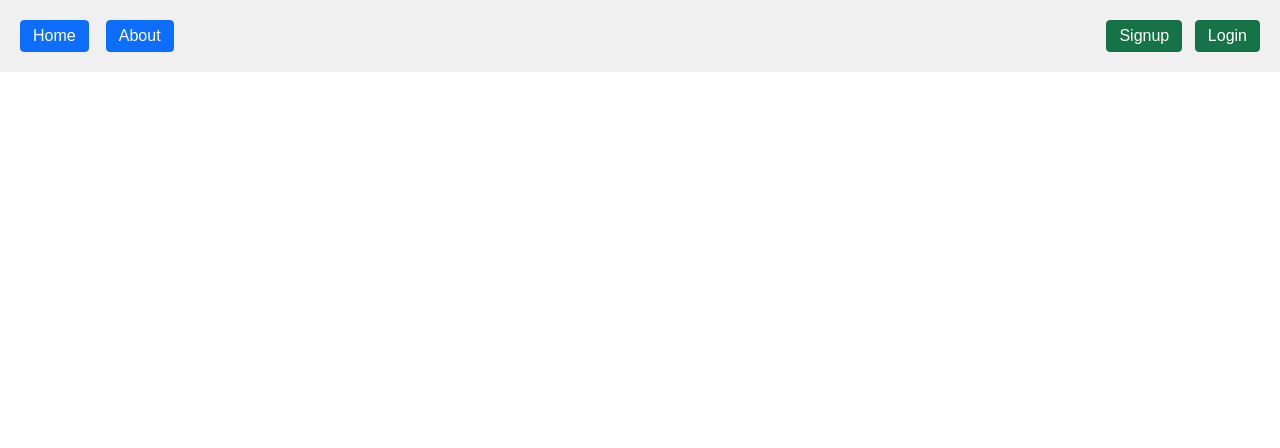
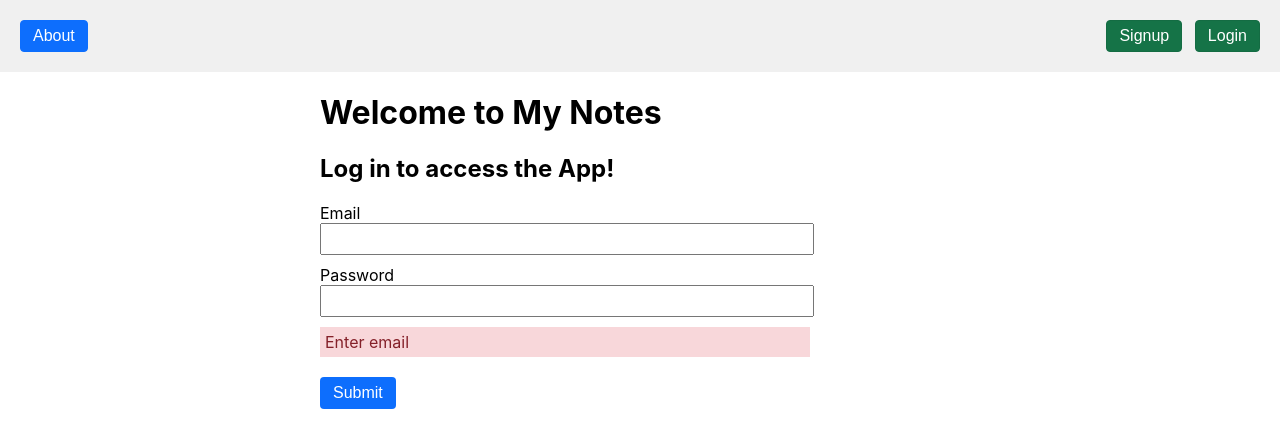
Before and after one commit to ACP-patwardhan/my-notes, a React (Create React App) app: page /login in a window 1280 px wide. Shown: the top 448 px of the page. Built offline with nearby package versions, Linux system fonts and the light colour scheme.

Commit message:
Created login component Connected with login api

```diff
--- a/src/App.js
+++ b/src/App.js
@@ -8,6 +8,7 @@ import Navbar from "./components/navbar/Navbar";
 import Home from './components/home/Home';
 import About from './components/about/About';
 import Signup from "./components/signup/Signup";
+import Login from "./components/signup/Login";
 function App() {
   return (
     <div>
@@ -18,6 +19,7 @@ function App() {
             <Route exact path="/" element={<Home />} />
             <Route exact path="/about" element={<About />} />
             <Route exact path="/signup" element={<Signup />} />
+            <Route exact path="/login" element={<Login />} />
           </Routes>
         </Router>
       </LoginState>
--- a/src/components/home/Home.jsx
+++ b/src/components/home/Home.jsx
@@ -1,9 +1,23 @@
-import React from 'react';
+import styles from './home.module.css';
+import React, { useContext } from 'react';
+import { LoginContext } from '../../contexts/login/LoginState';
 
 function Home() {
+    const loginState = useContext(LoginContext);
+    const login = loginState.login;
     return (
-        <div>
-            This is Home
+        <div className={styles.container}>
+            {login ?
+                <div>
+                    This is home
+                </div>
+                : <div>
+                    <h1>You are not logged in!</h1>
+                    <div>If you are an existing user please consider logging in. </div>
+                    <div>If you are a new user , you need to signup in order to access the page.</div>
+                    <div>These options are available on the top right of your screen.</div>
+                </div>
+            }
         </div>
     );
 }
--- /dev/null
+++ b/src/components/home/home.module.css
@@ -0,0 +1,5 @@
+.container{
+    margin: auto;
+    width: 50vw;
+    text-align: center;
+}
--- a/src/components/navbar/Navbar.jsx
+++ b/src/components/navbar/Navbar.jsx
@@ -17,12 +17,12 @@ function Navbar() {
     return (
         <div className={styles.navbar}>
             <div className={styles.leftNav}>
-                <button className={classNameAdder(styles.btn,styles.stdColor)} onClick={()=>handleNavigation("/")}>Home</button>
+                {login && <button className={classNameAdder(styles.btn,styles.stdColor)} onClick={()=>handleNavigation("/")}>Home</button>}
                 <button className={classNameAdder(styles.btn,styles.stdColor)} onClick={()=>handleNavigation("/about")}>About</button>
             </div>
             <div className={styles.rightNav}>
                 {!login && <button className={classNameAdder(styles.btn,styles.loginColor)} onClick={()=>handleNavigation("/signup")}>Signup</button>}
-                {login?<button className={classNameAdder(styles.btn,styles.logoutColor)} onClick={handleLogout}>Logout</button>: <button className={classNameAdder(styles.btn,styles.loginColor)}>Login</button>}
+                {login?<button className={classNameAdder(styles.btn,styles.logoutColor)} onClick={handleLogout}>Logout</button>: <button onClick={()=>handleNavigation("/login")} className={classNameAdder(styles.btn,styles.loginColor)}>Login</button>}
             </div>
         </div>
     );
--- /dev/null
+++ b/src/components/signup/Login.jsx
@@ -0,0 +1,68 @@
+import React, { useState,useContext } from 'react';
+import { LoginContext } from '../../contexts/login/LoginState';
+import { useNavigate } from "react-router-dom";
+import { host, endpoints } from '../../constants/requestConstants';
+import styles from './signup.module.css';
+function Login() {
+    const loginState = useContext(LoginContext);
+    const [Creds, setCreds] = useState({ email: "", password: ""});
+    const navigate = useNavigate();
+    const handleSubmit = async (e) => {
+        e.preventDefault();
+        const url = host + endpoints.login;
+        const data = {
+            email: Creds.email,
+            password: Creds.password,
+        }
+        const response = await fetch(url, {
+            method: 'POST',
+            headers: {
+                'Content-Type': 'application/json'
+            },
+            body: JSON.stringify(data)
+        });
+        const {success,authToken} = await response.json();
+        if(success){
+            loginState.updateLoginState(true);
+            localStorage.setItem('authToken',authToken);
+            navigate('/');
+        }
+        else{
+            alert('Username or Password is not correct');
+        }
+    }
+    const onChangeHandler = async (e) => {
+        setCreds({ ...Creds, [e.target.name]: e.target.value })
+    }
+    const getErrorText = () => {
+        if (Creds.email.length === 0) return 'Enter email';
+        if (Creds.password.length === 0) return 'Enter Password';
+        return 'no error!';
+    }
+    const isDisabled = () => {
+        return Creds.email.length === 0 || Creds.password.length === 0;
+    }
+    const errorText = getErrorText();
+    let btnClass = styles.btn;
+    if (isDisabled()) btnClass += ' disabled';
+    return (
+        <div className={styles.signupContainer}>
+            <h1>Welcome to My Notes</h1>
+            <h2>Log in to access the App!</h2>
+            <form onSubmit={handleSubmit} className={styles.form}>
+                <label htmlFor="email">Email</label>
+                <input type="email" name="email" id="email" onChange={onChangeHandler} />
+                <label htmlFor="password">Password</label>
+                <input type="password" name="password" id="password" onChange={onChangeHandler} />
+                {isDisabled() &&
+                    <div className={styles.error}>
+                        {errorText}
+                    </div>
+                }
+                <button type="submit" className={btnClass} disabled={isDisabled()}>Submit</button>
+            </form>
+        </div>
+    );
+}
+
+export default Login;
--- a/src/constants/requestConstants.js
+++ b/src/constants/requestConstants.js
@@ -1,4 +1,5 @@
 export const host = 'http://localhost:5000';
 export const endpoints = {
     createUser : '/api/auth/createUser',
+    login: '/api/auth/login',
 }
```
Also changed, not shown: 1 other file (tests, documents, lock files or other folders).
